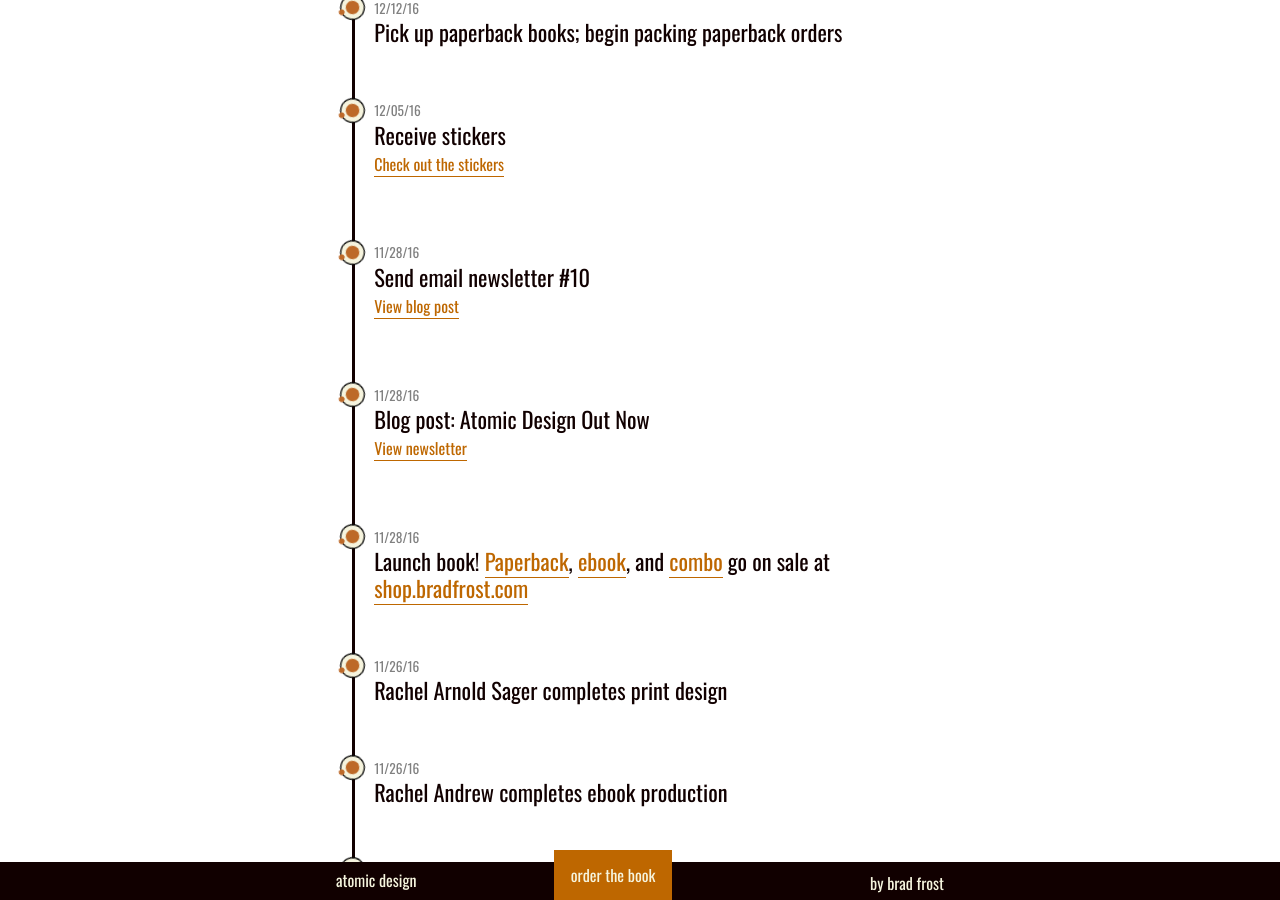
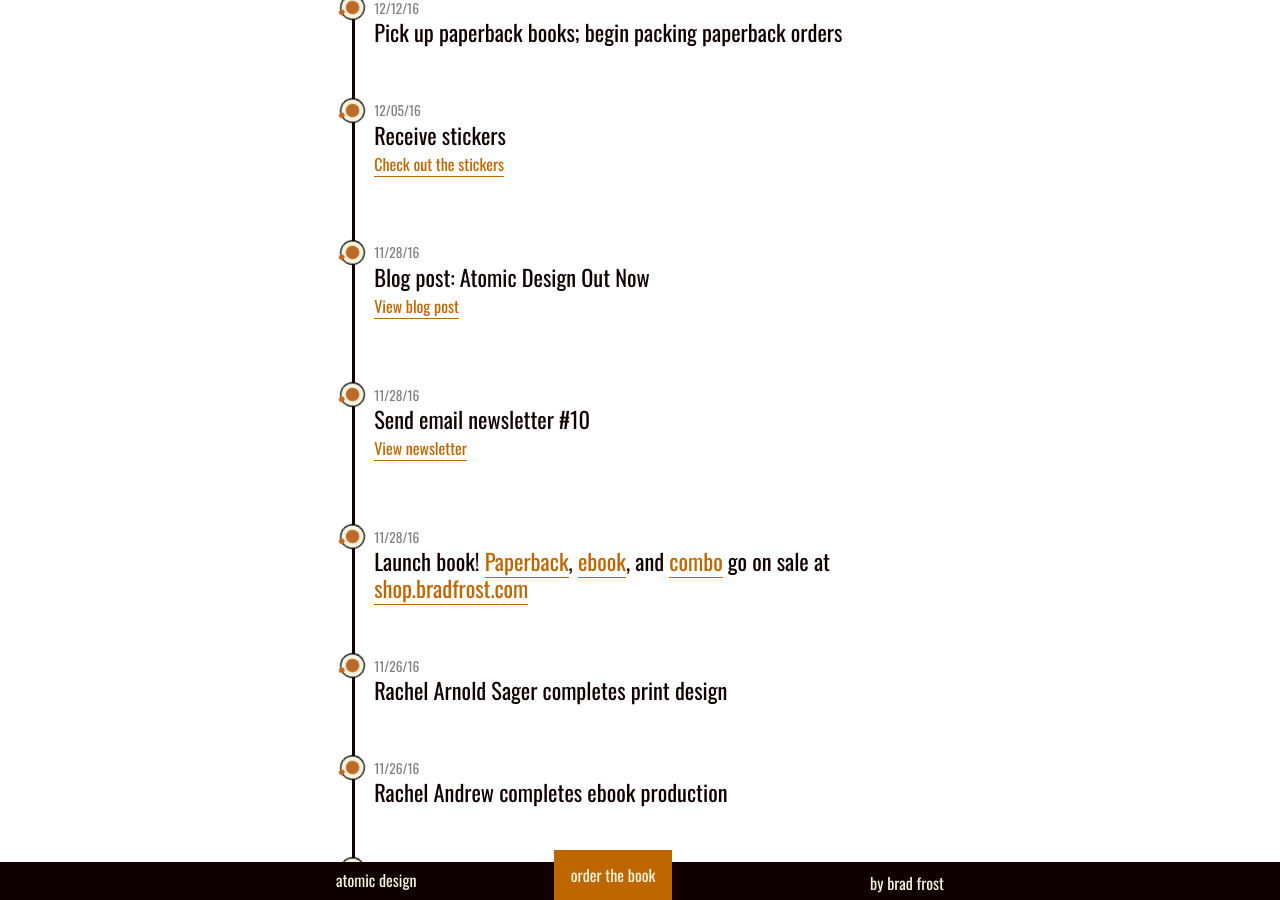
Before and after one commit to bradfrost/atomic-design, a Jekyll site: the page built from timeline.md, in a window 1280 px wide and 900 px high, scrolled down 943 px. Built offline with Jekyll 4.4.1, drawn with Linux system fonts in a browser that asks for light colours; nearby versions of some CDN libraries.

```diff
--- a/timeline.md
+++ b/timeline.md
@@ -106,9 +106,9 @@ permalink: /timeline/
 52. ### *11/26/16* Rachel Andrew completes ebook production
 53. ### *11/26/16* Rachel Arnold Sager completes print design
 54. ### *11/28/16* Launch book! [Paperback](https://shop.bradfrost.com/collections/frontpage/products/atomic-design), [ebook](https://shop.bradfrost.com/collections/frontpage/products/atomic-design-ebook), and [combo](https://shop.bradfrost.com/collections/frontpage/products/atomic-design-print-ebook) go on sale at [shop.bradfrost.com](https://shop.bradfrost.com/)
-55. ### *11/28/16* Blog post: Atomic Design Out Now
+55. ### *11/28/16* Send email newsletter #10
     [View newsletter](http://us5.campaign-archive2.com/?u=6c0c3f4dcd40d88bc1cedb3fa&id=61f90665c9)
-56. ### *11/28/16* Send email newsletter #10
+56. ### *11/28/16* Blog post: Atomic Design Out Now
     [View blog post](http://bradfrost.com/blog/post/atomic-design-out-now/)
 57. ### *12/05/16* Receive stickers
     [Check out the stickers](https://www.instagram.com/p/BNp94_JBUko/?taken-by=brad_frost)
```
Also changed, not shown: 2 other files.
